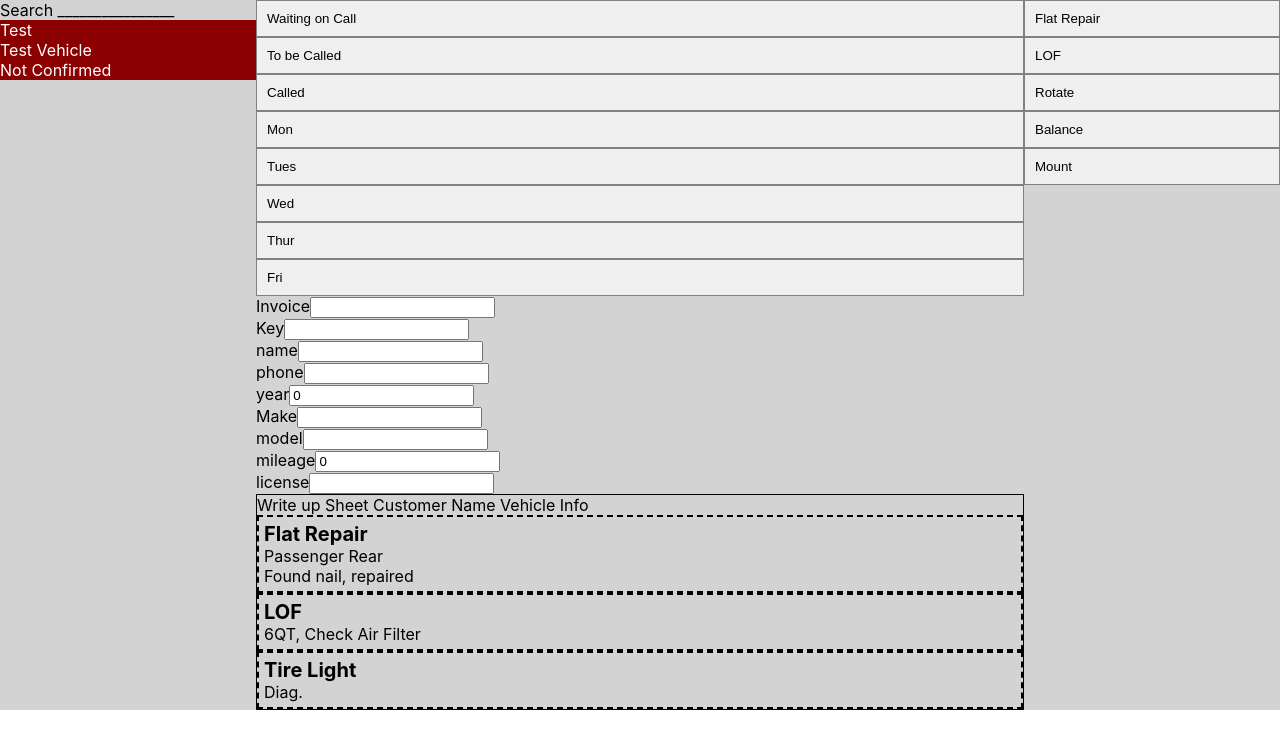
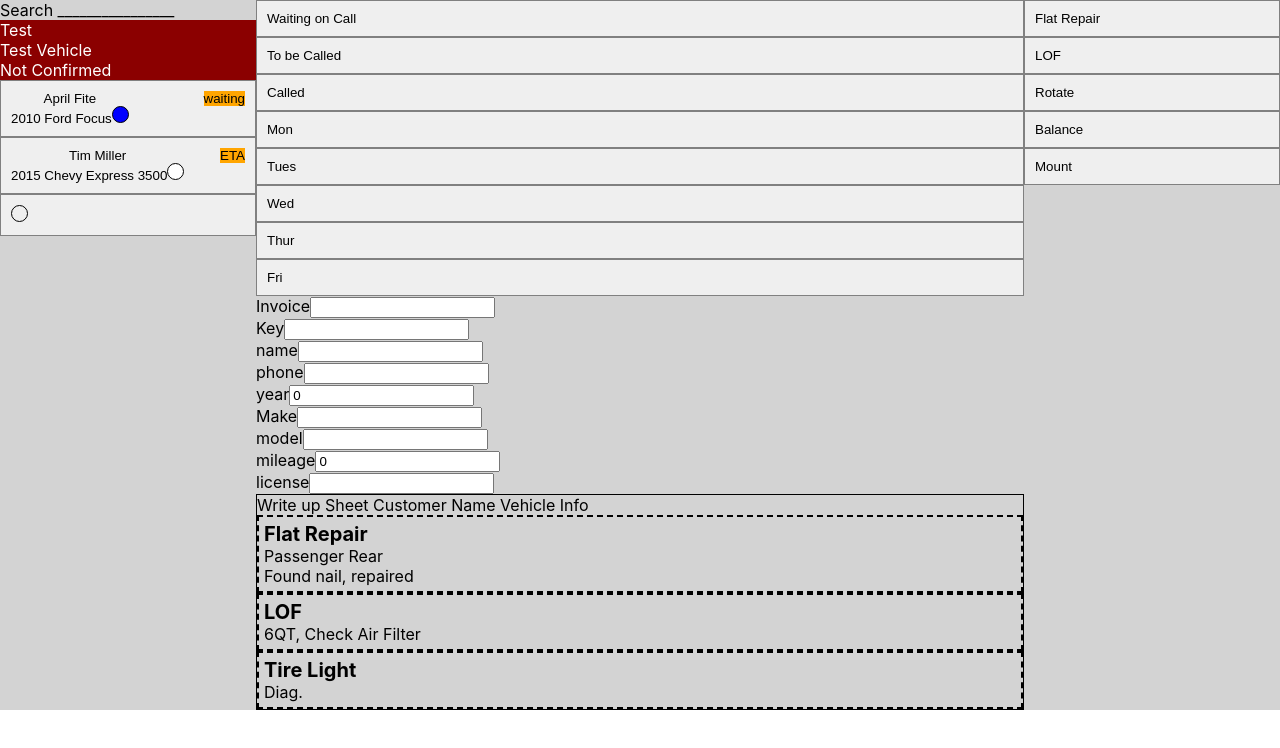
Before and after one commit to Stranded-Helix/WrightTireWebsite, a React (Create React App) app in the folder wright-tire-website/: page / in a window 1280 px wide. Shown: the top 748 px of the page. Built offline with nearby package versions, Linux system fonts and the light colour scheme.

Commit message:
added list rendering in WriteUpList

```diff
--- a/wright-tire-website/src/components/WriteUpList/WriteUpList.js
+++ b/wright-tire-website/src/components/WriteUpList/WriteUpList.js
@@ -6,26 +6,28 @@ export function WriteUpList() {
 
     const activeTickets = [
         {
-            name: "Garrett Fite",
-            vehicle: "2018 Ford Focus",
+            id: "001",
+            name: "April Fite",
+            vehicle: "2010 Ford Focus",
             color: "blue",
             status: "waiting"
         },
         {
-            name: "NTTH",
+            id: "002",
+            name: "Tim Miller",
             vehicle: "2015 Chevy Express 3500",
             color: "white",
             status: "ETA",
         },
         {
+            id: "003",
             name: ""
         }
     ]
 
-    const activeList = activeTickets.forEach(x => {
-        <WriteUpListItem name={x.name} vehicle={x.vehicle} color={x.color} status={x.status}></WriteUpListItem>
-        console.log(x);
-    })
+    const activeList = activeTickets.map(x =>
+        <WriteUpListItem key={x.id} name={x.name} vehicle={x.vehicle} color={x.color} status={x.status}></WriteUpListItem>
+    )
 
     console.log(activeList);
     return (
@@ -40,7 +42,6 @@ export function WriteUpList() {
 
                     <div className="">Not Confirmed</div>
                 </li>
-                {/* <WriteUpListItem name = 'Garrett Fite' vehicle= '2018 Ford Focus' color='blue' status='waiting'></WriteUpListItem> */}
                 {activeList}
 
             </ol>
```
